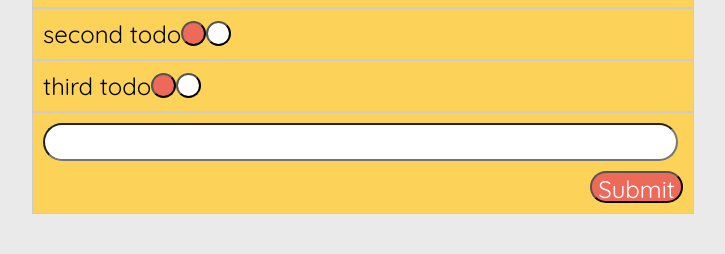
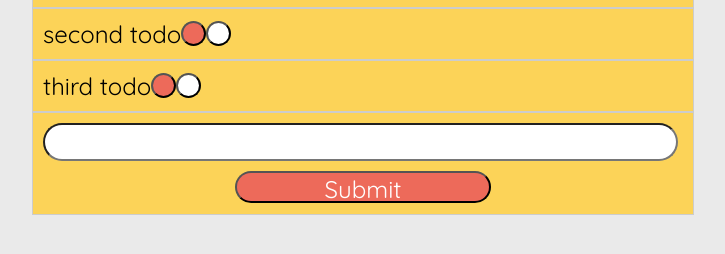
Before and after one commit to FAC-Sixteen/week2-project-RRJD, a website: page index.html in a window 1280 px wide. Shown: the part 308-562 px from the top of the page, without its empty margins (277-1002 px from the left). Drawn offline with Linux system fonts and the light colour scheme.

Commit message:
reformat submit button css

```diff
--- a/style.css
+++ b/style.css
@@ -86,7 +86,7 @@ input {
   font-size: 1.5rem;
   font-family: 'Quicksand',
     sans-serif;
-    margin-right: auto;
+  margin-right: auto;
 }
 
 li {
@@ -96,8 +96,8 @@ li {
 #submit-item {
   background-color: #ED6A5A;
   color: white;
-  width: auto;
-  float: right;
+  min-width: 40%;
+  margin: 0 30% 0 30%;
 }
 
 #input-item {
```
